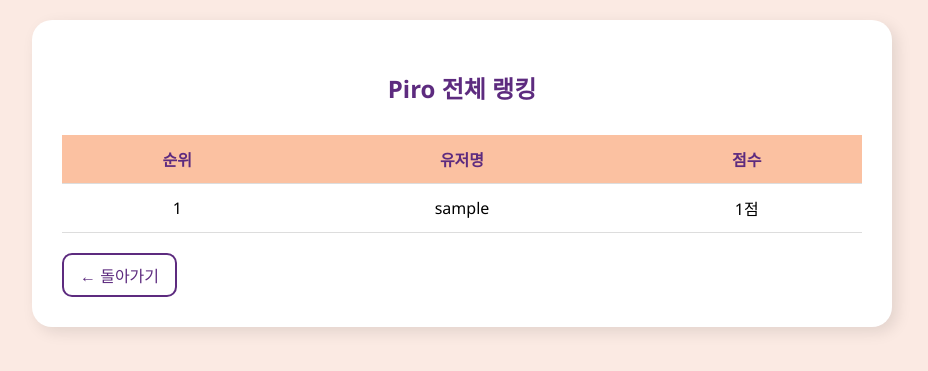
After one commit to Pirogramming-23/Piro23_CardGame_3, a Django app: page /ranking/all/ in a window 1280 px wide. The commit adds this page. Shown: the top 371 px of the page, without its empty margins (178-1106 px from the left). Run offline with Django 5.2, Linux system fonts and the light colour scheme; tables that the repository leaves empty hold one stand-in row (values such as "Sample post").

Commit message:
전적페이지 추가

```diff
--- /dev/null
+++ b/cardGame/templates/ranking/ranking_all.html
@@ -0,0 +1,99 @@
+<!DOCTYPE html>
+<html lang="ko">
+<head>
+  <meta charset="UTF-8" />
+  <title>Piro 전체 랭킹</title>
+  <style>
+    body {
+      background-color: #fbeae3;
+      font-family: 'Segoe UI', sans-serif;
+      margin: 0;
+      padding: 20px;
+    }
+
+    .container {
+      max-width: 800px;
+      margin: 0 auto;
+      background: white;
+      border-radius: 20px;
+      padding: 30px;
+      box-shadow: 5px 5px 15px rgba(0,0,0,0.1);
+    }
+
+    h2 {
+      text-align: center;
+      margin-bottom: 30px;
+      color: #5d2b7f;
+    }
+
+    .ranking-list {
+      width: 100%;
+      border-collapse: collapse;
+    }
+
+    .ranking-list th, .ranking-list td {
+      padding: 12px;
+      border-bottom: 1px solid #ddd;
+      text-align: center;
+    }
+
+    .ranking-list th {
+      background-color: #fbc1a1;
+      color: #5d2b7f;
+    }
+
+    .ranking-list tr:hover {
+      background-color: #fdf1ec;
+    }
+
+    .back-button {
+      display: inline-block;
+      margin-top: 20px;
+      padding: 8px 16px;
+      background: transparent;
+      border: 2px solid #5d2b7f;
+      color: #5d2b7f;
+      border-radius: 10px;
+      text-decoration: none;
+      transition: 0.3s;
+    }
+
+    .back-button:hover {
+      background: #5d2b7f;
+      color: white;
+    }
+  </style>
+</head>
+<body>
+
+  <div class="container">
+    <h2>Piro 전체 랭킹</h2>
+
+    {% if rankings %}
+    <table class="ranking-list">
+      <thead>
+        <tr>
+          <th>순위</th>
+          <th>유저명</th>
+          <th>점수</th>
+        </tr>
+      </thead>
+      <tbody>
+        {% for ranking in rankings %}
+        <tr>
+          <td>{{ forloop.counter }}</td>
+          <td>{{ ranking.user.username }}</td>
+          <td>{{ ranking.point }}점</td>
+        </tr>
+        {% endfor %}
+      </tbody>
+    </table>
+    {% else %}
+    <p style="text-align: center;">아직 등록된 랭킹이 없습니다.</p>
+    {% endif %}
+
+    <a href="{% url 'ranking' %}" class="back-button">← 돌아가기</a>
+  </div>
+
+</body>
+</html>
--- a/cardGame/urls.py
+++ b/cardGame/urls.py
@@ -4,4 +4,5 @@ from .views import *
 urlpatterns = [
 	    path('', index),
 		path('ranking/', views.ranking_view, name='ranking'),
+		path('ranking/all/', views.ranking_all, name='ranking_all'),
 ]
--- a/cardGame/views.py
+++ b/cardGame/views.py
@@ -69,3 +69,7 @@ def update_ranking(user: User):
 def ranking_view(request):
     rankings = Ranking.objects.select_related('user').order_by('-point')
     return render(request, 'ranking/ranking.html', {'rankings': rankings})
+
+def ranking_all(request):
+    rankings = Ranking.objects.select_related('user').order_by('-point')
+    return render(request, 'ranking/ranking_all.html', {'rankings': rankings})
```
Also changed, not shown: cardGame/templates/ranking/ranking.html (+25 -9 lines).
